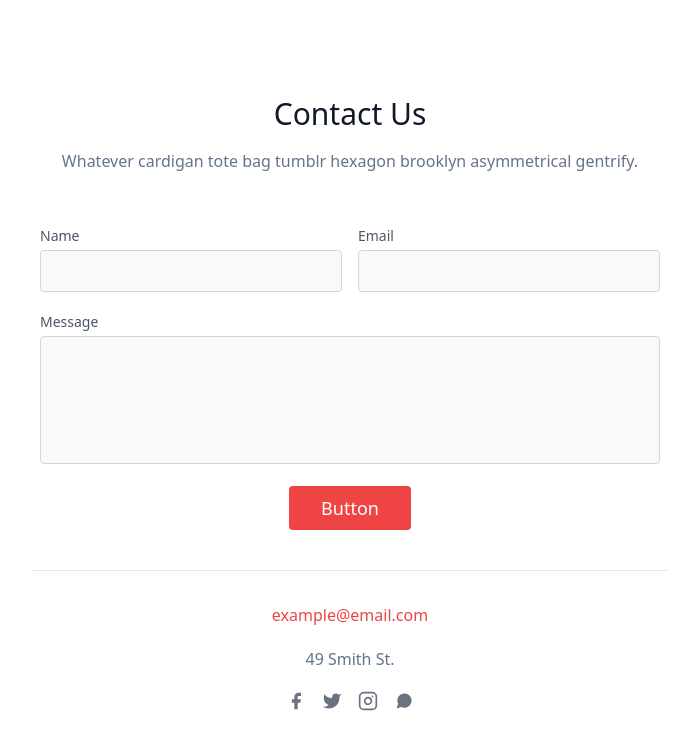
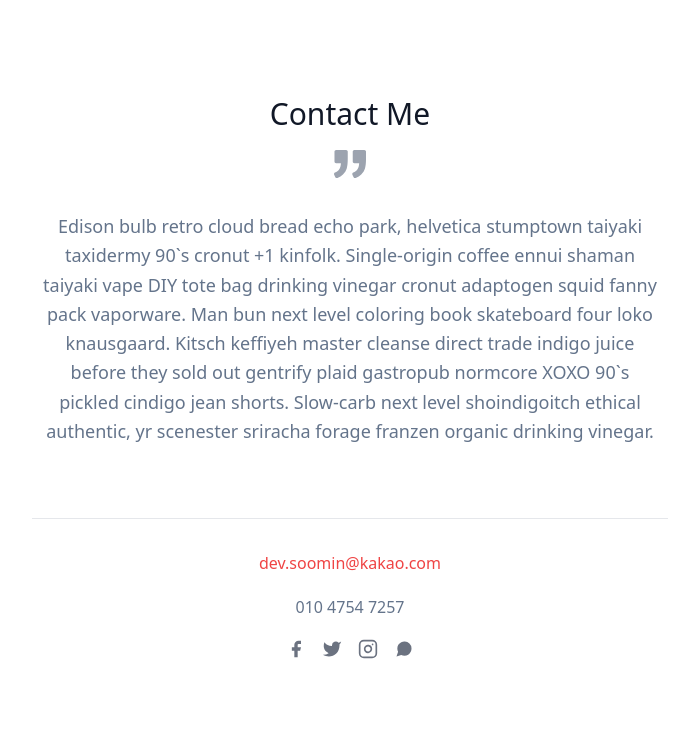
Before and after one commit to jinsumin/next-portfolio, a Next.js app: page /contacts in a window 1280 px wide. Shown: the top 750 px of the page, without its empty margins (290-989 px from the left). Built offline with nearby package versions, Linux system fonts and the light colour scheme.

Commit message:
update styles

```diff
--- a/pages/about.js
+++ b/pages/about.js
@@ -106,6 +106,9 @@
             </div>
           </div>
         </div>
+        <div className="flex flex-col items-center w-full mb-12">
+          <span className="h-1 w-20 rounded bg-indigo-500"></span>
+        </div>
       </section>
     </>
   );
--- a/pages/contacts.js
+++ b/pages/contacts.js
@@ -5,70 +5,35 @@
         <div className="container px-5 py-24 mx-auto">
           <div className="flex flex-col text-center w-full mb-12">
             <h1 className="sm:text-3xl text-2xl font-medium title-font mb-4 text-gray-900">
-              Contact Us
+              Contact Me
             </h1>
-            <p className="lg:w-2/3 mx-auto leading-relaxed text-base">
-              Whatever cardigan tote bag tumblr hexagon brooklyn asymmetrical
-              gentrify.
-            </p>
+            <div className="xl:w-1/2 lg:w-3/4 w-full mx-auto text-center">
+              <svg
+                xmlns="http://www.w3.org/2000/svg"
+                fill="currentColor"
+                className="inline-block w-8 h-8 text-gray-400 mb-8"
+                viewBox="0 0 975.036 975.036"
+              >
+                <path d="M925.036 57.197h-304c-27.6 0-50 22.4-50 50v304c0 27.601 22.4 50 50 50h145.5c-1.9 79.601-20.4 143.3-55.4 191.2-27.6 37.8-69.399 69.1-125.3 93.8-25.7 11.3-36.8 41.7-24.8 67.101l36 76c11.6 24.399 40.3 35.1 65.1 24.399 66.2-28.6 122.101-64.8 167.7-108.8 55.601-53.7 93.7-114.3 114.3-181.9 20.601-67.6 30.9-159.8 30.9-276.8v-239c0-27.599-22.401-50-50-50zM106.036 913.497c65.4-28.5 121-64.699 166.9-108.6 56.1-53.7 94.4-114.1 115-181.2 20.6-67.1 30.899-159.6 30.899-277.5v-239c0-27.6-22.399-50-50-50h-304c-27.6 0-50 22.4-50 50v304c0 27.601 22.4 50 50 50h145.5c-1.9 79.601-20.4 143.3-55.4 191.2-27.6 37.8-69.4 69.1-125.3 93.8-25.7 11.3-36.8 41.7-24.8 67.101l35.9 75.8c11.601 24.399 40.501 35.2 65.301 24.399z"></path>
+              </svg>
+              <p className="leading-relaxed text-lg">
+                Edison bulb retro cloud bread echo park, helvetica stumptown
+                taiyaki taxidermy 90`s cronut +1 kinfolk. Single-origin coffee
+                ennui shaman taiyaki vape DIY tote bag drinking vinegar cronut
+                adaptogen squid fanny pack vaporware. Man bun next level
+                coloring book skateboard four loko knausgaard. Kitsch keffiyeh
+                master cleanse direct trade indigo juice before they sold out
+                gentrify plaid gastropub normcore XOXO 90`s pickled cindigo jean
+                shorts. Slow-carb next level shoindigoitch ethical authentic, yr
+                scenester sriracha forage franzen organic drinking vinegar.
+              </p>
+            </div>
           </div>
           <div className="lg:w-1/2 md:w-2/3 mx-auto">
             <div className="flex flex-wrap -m-2">
-              <div className="p-2 w-1/2">
-                <div className="relative">
-                  <label
-                    htmlFor="name"
-                    className="leading-7 text-sm text-gray-600"
-                  >
-                    Name
-                  </label>
-                  <input
-                    type="text"
-                    id="name"
-                    name="name"
-                    className="w-full bg-gray-100 bg-opacity-50 rounded border border-gray-300 focus:border-red-500 focus:bg-white focus:ring-2 focus:ring-red-200 text-base outline-none text-gray-700 py-1 px-3 leading-8 transition-colors duration-200 ease-in-out"
-                  />
-                </div>
-              </div>
-              <div className="p-2 w-1/2">
-                <div className="relative">
-                  <label
-                    htmlFor="email"
-                    className="leading-7 text-sm text-gray-600"
-                  >
-                    Email
-                  </label>
-                  <input
-                    type="email"
-                    id="email"
-                    name="email"
-                    className="w-full bg-gray-100 bg-opacity-50 rounded border border-gray-300 focus:border-red-500 focus:bg-white focus:ring-2 focus:ring-red-200 text-base outline-none text-gray-700 py-1 px-3 leading-8 transition-colors duration-200 ease-in-out"
-                  />
-                </div>
-              </div>
-              <div className="p-2 w-full">
-                <div className="relative">
-                  <label
-                    htmlFor="message"
-                    className="leading-7 text-sm text-gray-600"
-                  >
-                    Message
-                  </label>
-                  <textarea
-                    id="message"
-                    name="message"
-                    className="w-full bg-gray-100 bg-opacity-50 rounded border border-gray-300 focus:border-red-500 focus:bg-white focus:ring-2 focus:ring-red-200 h-32 text-base outline-none text-gray-700 py-1 px-3 resize-none leading-6 transition-colors duration-200 ease-in-out"
-                  ></textarea>
-                </div>
-              </div>
-              <div className="p-2 w-full">
-                <button className="flex mx-auto text-white bg-red-500 border-0 py-2 px-8 focus:outline-none hover:bg-red-600 rounded text-lg">
-                  Button
-                </button>
-              </div>
               <div className="p-2 w-full pt-8 mt-8 border-t border-gray-200 text-center">
-                <a className="text-red-500">example@email.com</a>
-                <p className="leading-normal my-5">49 Smith St.</p>
+                <a className="text-red-500">dev.soomin@kakao.com</a>
+                <p className="leading-normal my-5">010 4754 7257</p>
                 <span className="inline-flex">
                   <a className="text-gray-500">
                     <svg
--- a/pages/education.js
+++ b/pages/education.js
@@ -2,6 +2,11 @@
   return (
     <>
       <section className="text-gray-600 body-font">
+        <div className="flex flex-col text-center w-full mt-20">
+          <h1 className="sm:text-3xl text-2xl font-medium title-font text-gray-900">
+            Education
+          </h1>
+        </div>
         <div className="container px-5 py-24 mx-auto flex flex-wrap">
           <div className="flex relative pt-10 pb-20 sm:items-center md:w-2/3 mx-auto">
             <div className="h-full w-6 absolute inset-0 flex items-center justify-center">
@@ -26,7 +31,7 @@
               </div>
               <div className="flex-grow sm:pl-6 mt-6 sm:mt-0">
                 <h2 className="font-medium title-font text-gray-900 mb-1 text-xl">
-                  Shooting Stars
+                  인하대학교 정보통신공학 전공
                 </h2>
                 <p className="leading-relaxed">
                   VHS cornhole pop-up, try-hard 8-bit iceland helvetica. Kinfolk
@@ -58,7 +63,7 @@
               </div>
               <div className="flex-grow sm:pl-6 mt-6 sm:mt-0">
                 <h2 className="font-medium title-font text-gray-900 mb-1 text-xl">
-                  The Catalyzer
+                  시리즈 D 개발자 과정 수료
                 </h2>
                 <p className="leading-relaxed">
                   VHS cornhole pop-up, try-hard 8-bit iceland helvetica. Kinfolk
@@ -91,7 +96,7 @@
               </div>
               <div className="flex-grow sm:pl-6 mt-6 sm:mt-0">
                 <h2 className="font-medium title-font text-gray-900 mb-1 text-xl">
-                  The 400 Blows
+                  라이징캠프 Web 과정 수료
                 </h2>
                 <p className="leading-relaxed">
                   VHS cornhole pop-up, try-hard 8-bit iceland helvetica. Kinfolk
@@ -124,7 +129,7 @@
               </div>
               <div className="flex-grow sm:pl-6 mt-6 sm:mt-0">
                 <h2 className="font-medium title-font text-gray-900 mb-1 text-xl">
-                  Neptune
+                  하나금융티아이 채용 연계형 교육중 (현)
                 </h2>
                 <p className="leading-relaxed">
                   VHS cornhole pop-up, try-hard 8-bit iceland helvetica. Kinfolk
@@ -134,6 +139,9 @@
             </div>
           </div>
         </div>
+        <div className="flex flex-col items-center w-full mb-12">
+          <span className="h-1 w-20 rounded bg-indigo-500"></span>
+        </div>
       </section>
     </>
   );
--- a/pages/main.js
+++ b/pages/main.js
@@ -38,6 +38,9 @@
             />
           </div>
         </div>
+        <div className="flex flex-col items-center w-full mb-12">
+          <span className="h-1 w-20 rounded bg-indigo-500"></span>
+        </div>
       </section>
     </>
   );
--- a/pages/projects.js
+++ b/pages/projects.js
@@ -12,6 +12,9 @@
             )) : null}
           </div>
         </div>
+        <div className="flex flex-col items-center w-full mb-12">
+          <span className="h-1 w-20 rounded bg-indigo-500"></span>
+        </div>
       </section>
     </>
   );
--- a/pages/skills.js
+++ b/pages/skills.js
@@ -97,6 +97,9 @@
             </div>
           </div>
         </div>
+        <div className="flex flex-col items-center w-full mb-12">
+          <span className="h-1 w-20 rounded bg-indigo-500"></span>
+        </div>
       </section>
     </>
   );
```
